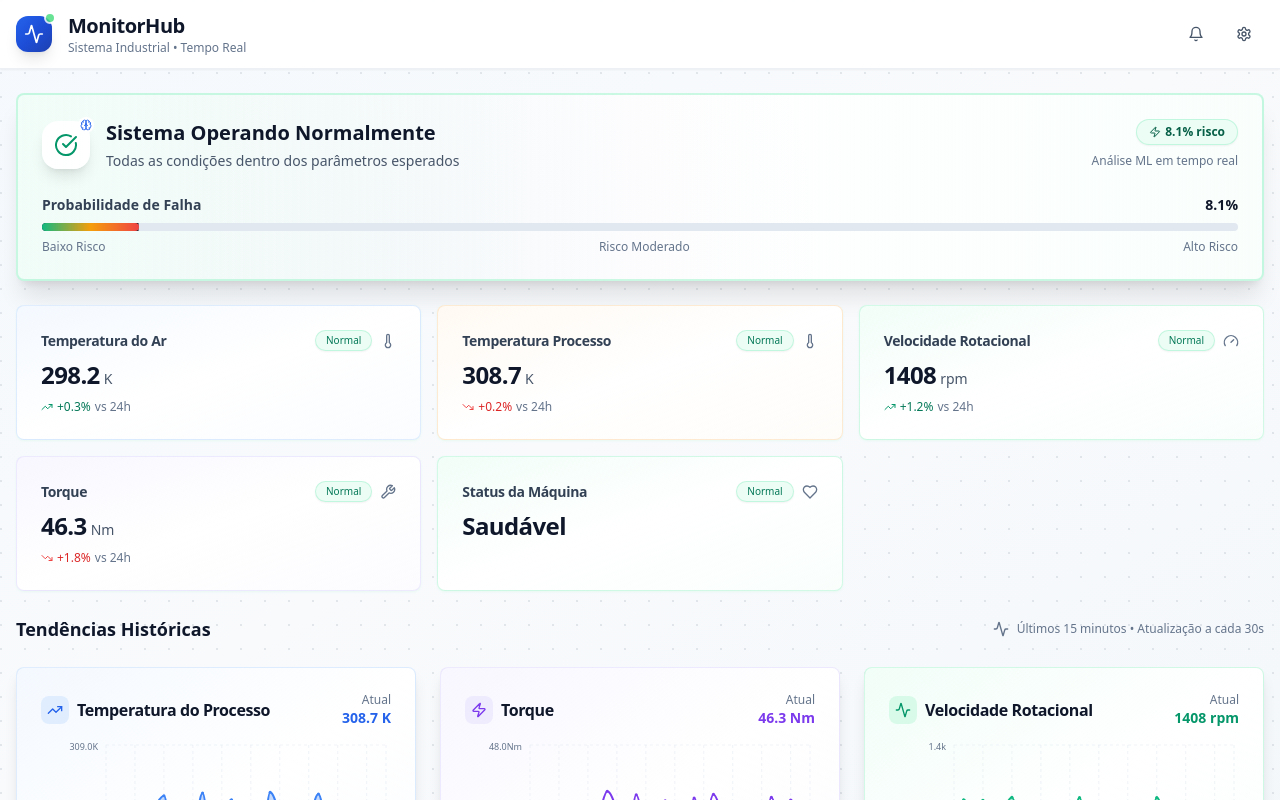
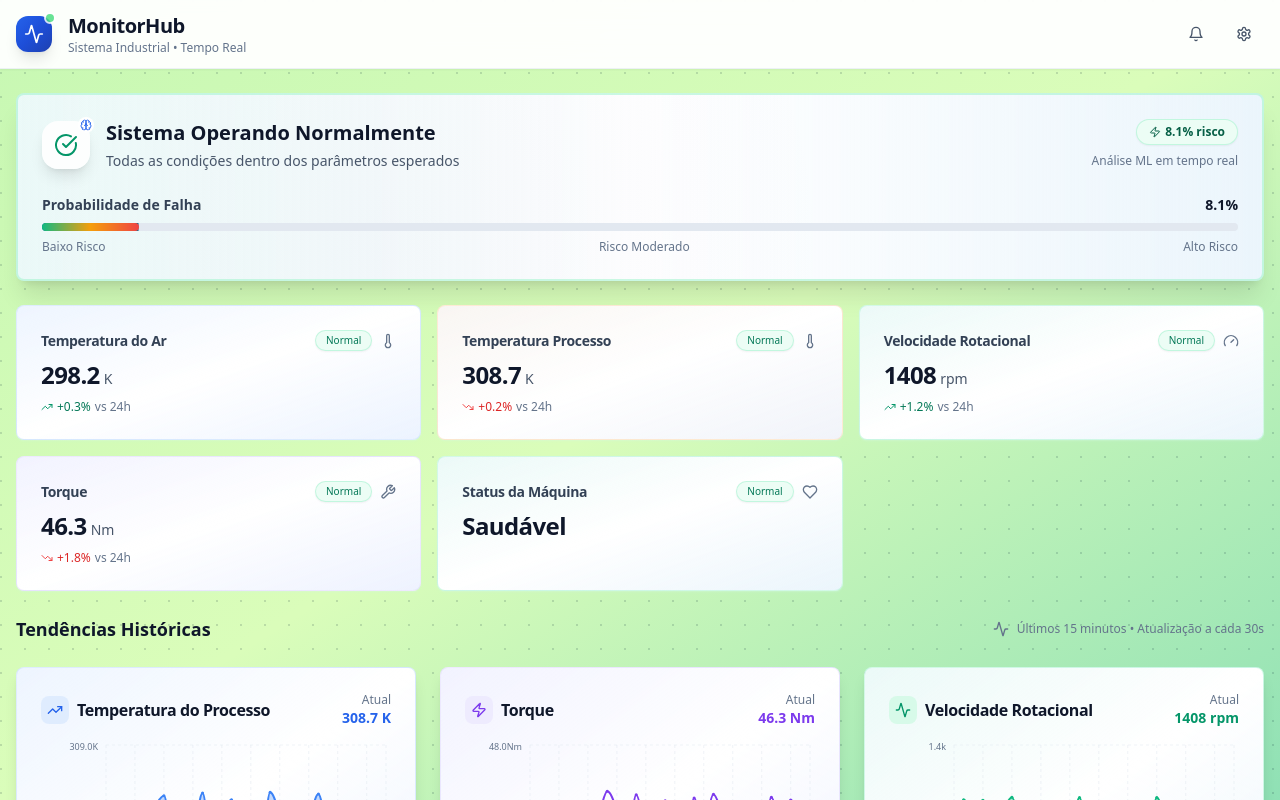
Before and after one commit to gusaguiar/palestra-case-2-exemplo-frontend, a React (Vite) app: page / in a window 1280 px wide. Shown: the top 800 px of the page. Built offline with nearby package versions, Linux system fonts and the light colour scheme.

Commit message:
Apply new color palette
Update the color palette for the entire page to use the specified colors.

```diff
--- a/src/index.css
+++ b/src/index.css
@@ -1,3 +1,4 @@
+
 @tailwind base;
 @tailwind components;
 @tailwind utilities;
@@ -6,89 +7,82 @@
 
 @layer base {
   :root {
-    --background: 0 0% 100%;
-    --foreground: 222.2 84% 4.9%;
+    --background: 218 100% 96%;
+    --foreground: 198 100% 9%;
 
-    --card: 0 0% 100%;
-    --card-foreground: 222.2 84% 4.9%;
+    --card: 218 100% 96%;
+    --card-foreground: 198 100% 9%;
 
-    --popover: 0 0% 100%;
-    --popover-foreground: 222.2 84% 4.9%;
+    --popover: 218 100% 96%;
+    --popover-foreground: 198 100% 9%;
 
-    --primary: 222.2 47.4% 11.2%;
-    --primary-foreground: 210 40% 98%;
+    --primary: 198 83% 31%;
+    --primary-foreground: 218 100% 96%;
 
-    --secondary: 210 40% 96.1%;
-    --secondary-foreground: 222.2 47.4% 11.2%;
+    --secondary: 172 50% 59%;
+    --secondary-foreground: 198 100% 9%;
 
-    --muted: 210 40% 96.1%;
-    --muted-foreground: 215.4 16.3% 46.9%;
+    --muted: 134 52% 77%;
+    --muted-foreground: 198 70% 20%;
 
-    --accent: 210 40% 96.1%;
-    --accent-foreground: 222.2 47.4% 11.2%;
+    --accent: 85 93% 87%;
+    --accent-foreground: 198 100% 9%;
 
     --destructive: 0 84.2% 60.2%;
-    --destructive-foreground: 210 40% 98%;
+    --destructive-foreground: 218 100% 96%;
 
-    --border: 214.3 31.8% 91.4%;
-    --input: 214.3 31.8% 91.4%;
-    --ring: 222.2 84% 4.9%;
+    --border: 134 52% 77%;
+    --input: 134 52% 77%;
+    --ring: 198 83% 31%;
 
     --radius: 0.5rem;
 
-    --sidebar-background: 0 0% 98%;
-
-    --sidebar-foreground: 240 5.3% 26.1%;
-
-    --sidebar-primary: 240 5.9% 10%;
-
-    --sidebar-primary-foreground: 0 0% 98%;
-
-    --sidebar-accent: 240 4.8% 95.9%;
-
-    --sidebar-accent-foreground: 240 5.9% 10%;
-
-    --sidebar-border: 220 13% 91%;
-
-    --sidebar-ring: 217.2 91.2% 59.8%;
+    --sidebar-background: 218 100% 96%;
+    --sidebar-foreground: 198 100% 9%;
+    --sidebar-primary: 198 83% 31%;
+    --sidebar-primary-foreground: 218 100% 96%;
+    --sidebar-accent: 172 50% 59%;
+    --sidebar-accent-foreground: 198 100% 9%;
+    --sidebar-border: 134 52% 77%;
+    --sidebar-ring: 198 83% 31%;
   }
 
   .dark {
-    --background: 222.2 84% 4.9%;
-    --foreground: 210 40% 98%;
+    --background: 198 100% 9%;
+    --foreground: 218 100% 96%;
 
-    --card: 222.2 84% 4.9%;
-    --card-foreground: 210 40% 98%;
+    --card: 198 100% 9%;
+    --card-foreground: 218 100% 96%;
 
-    --popover: 222.2 84% 4.9%;
-    --popover-foreground: 210 40% 98%;
+    --popover: 198 100% 9%;
+    --popover-foreground: 218 100% 96%;
 
-    --primary: 210 40% 98%;
-    --primary-foreground: 222.2 47.4% 11.2%;
+    --primary: 85 93% 87%;
+    --primary-foreground: 198 100% 9%;
 
-    --secondary: 217.2 32.6% 17.5%;
-    --secondary-foreground: 210 40% 98%;
+    --secondary: 198 83% 31%;
+    --secondary-foreground: 218 100% 96%;
 
-    --muted: 217.2 32.6% 17.5%;
-    --muted-foreground: 215 20.2% 65.1%;
+    --muted: 198 70% 20%;
+    --muted-foreground: 134 52% 77%;
 
-    --accent: 217.2 32.6% 17.5%;
-    --accent-foreground: 210 40% 98%;
+    --accent: 172 50% 59%;
+    --accent-foreground: 198 100% 9%;
 
     --destructive: 0 62.8% 30.6%;
-    --destructive-foreground: 210 40% 98%;
+    --destructive-foreground: 218 100% 96%;
 
-    --border: 217.2 32.6% 17.5%;
-    --input: 217.2 32.6% 17.5%;
-    --ring: 212.7 26.8% 83.9%;
-    --sidebar-background: 240 5.9% 10%;
-    --sidebar-foreground: 240 4.8% 95.9%;
-    --sidebar-primary: 224.3 76.3% 48%;
-    --sidebar-primary-foreground: 0 0% 100%;
-    --sidebar-accent: 240 3.7% 15.9%;
-    --sidebar-accent-foreground: 240 4.8% 95.9%;
-    --sidebar-border: 240 3.7% 15.9%;
-    --sidebar-ring: 217.2 91.2% 59.8%;
+    --border: 198 70% 20%;
+    --input: 198 70% 20%;
+    --ring: 85 93% 87%;
+    --sidebar-background: 198 100% 9%;
+    --sidebar-foreground: 218 100% 96%;
+    --sidebar-primary: 172 50% 59%;
+    --sidebar-primary-foreground: 218 100% 96%;
+    --sidebar-accent: 198 70% 20%;
+    --sidebar-accent-foreground: 218 100% 96%;
+    --sidebar-border: 198 70% 20%;
+    --sidebar-ring: 85 93% 87%;
   }
 }
 
@@ -101,3 +95,22 @@
     @apply bg-background text-foreground;
   }
 }
+
+/* Custom color classes for the new palette */
+.bg-primary-dark { background-color: #012030; }
+.bg-primary-blue { background-color: #13678A; }
+.bg-primary-teal { background-color: #45C4B0; }
+.bg-primary-green { background-color: #9AEBA3; }
+.bg-primary-light { background-color: #DAFDBA; }
+
+.text-primary-dark { color: #012030; }
+.text-primary-blue { color: #13678A; }
+.text-primary-teal { color: #45C4B0; }
+.text-primary-green { color: #9AEBA3; }
+.text-primary-light { color: #DAFDBA; }
+
+.border-primary-dark { border-color: #012030; }
+.border-primary-blue { border-color: #13678A; }
+.border-primary-teal { border-color: #45C4B0; }
+.border-primary-green { border-color: #9AEBA3; }
+.border-primary-light { border-color: #DAFDBA; }
--- a/src/pages/Index.tsx
+++ b/src/pages/Index.tsx
@@ -12,10 +12,10 @@ const Index = () => {
   const { sensorData, mlPrediction, notifications } = useSensorData();
 
   return (
-    <div className="min-h-screen bg-slate-50">
+    <div className="min-h-screen bg-primary-light">
       {/* Background Pattern */}
-      <div className="absolute inset-0 bg-gradient-to-br from-blue-50/30 via-transparent to-slate-100/50 pointer-events-none" />
-      <div className="absolute inset-0 bg-[radial-gradient(circle_at_1px_1px,rgba(100,116,139,0.15)_1px,transparent_0)] [background-size:24px_24px] pointer-events-none" />
+      <div className="absolute inset-0 bg-gradient-to-br from-primary-green/30 via-transparent to-primary-teal/50 pointer-events-none" />
+      <div className="absolute inset-0 bg-[radial-gradient(circle_at_1px_1px,rgba(1,32,48,0.15)_1px,transparent_0)] [background-size:24px_24px] pointer-events-none" />
 
       {/* Header */}
       <DashboardHeader
--- a/tailwind.config.ts
+++ b/tailwind.config.ts
@@ -1,3 +1,4 @@
+
 import type { Config } from "tailwindcss";
 
 export default {
@@ -26,7 +27,12 @@ export default {
 				foreground: 'hsl(var(--foreground))',
 				primary: {
 					DEFAULT: 'hsl(var(--primary))',
-					foreground: 'hsl(var(--primary-foreground))'
+					foreground: 'hsl(var(--primary-foreground))',
+					dark: '#012030',
+					blue: '#13678A',
+					teal: '#45C4B0',
+					green: '#9AEBA3',
+					light: '#DAFDBA'
 				},
 				secondary: {
 					DEFAULT: 'hsl(var(--secondary))',
```
